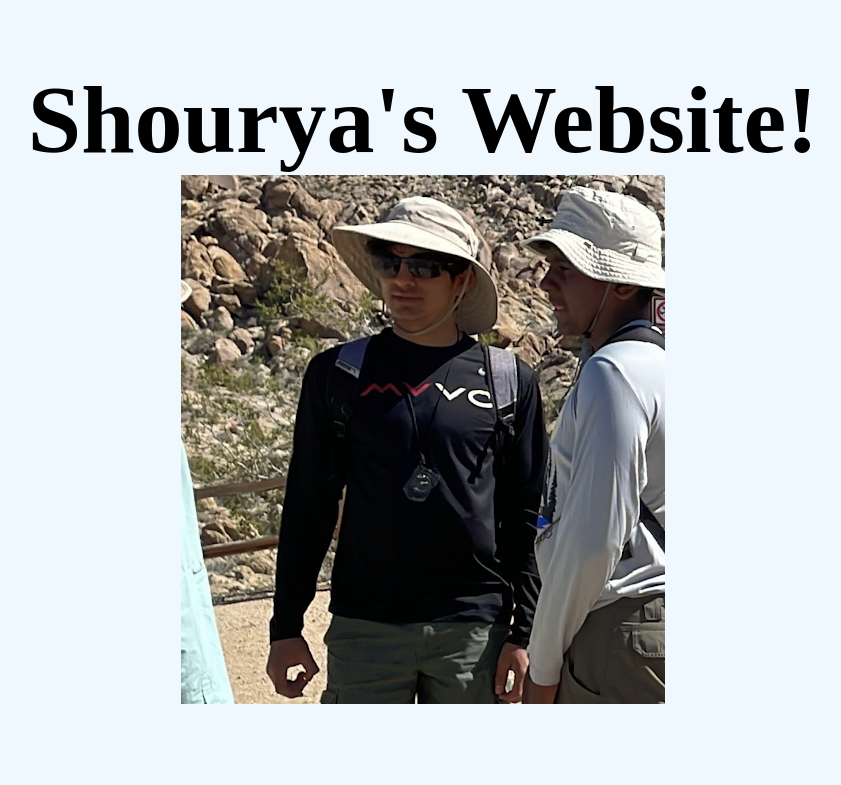
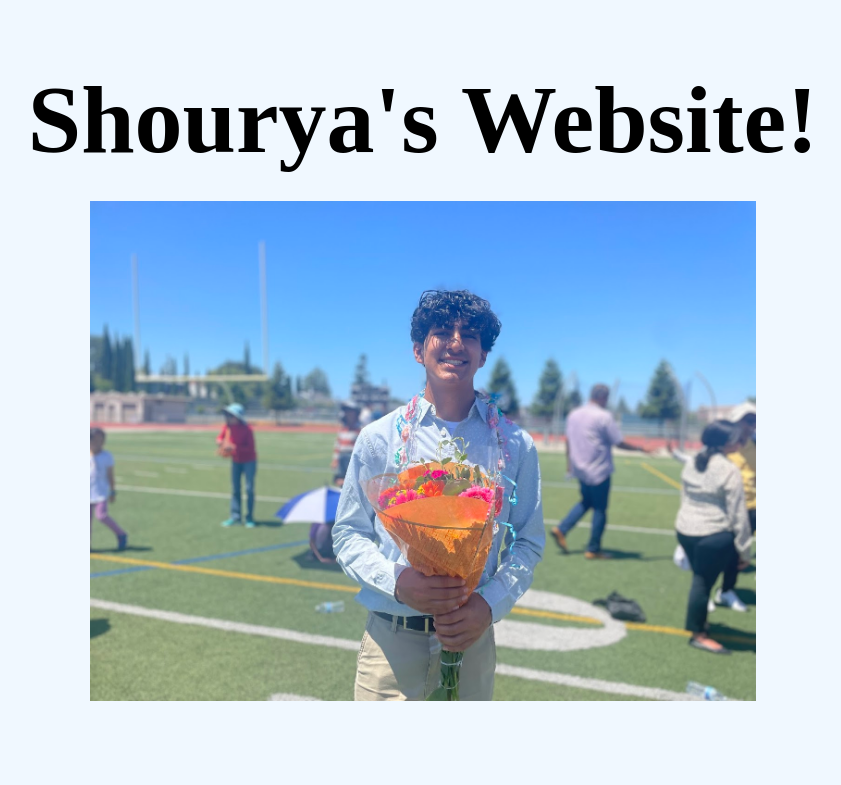
Before and after one commit to ShouryaBatra/Me, a plain HTML site: page index.html in a window 1280 px wide. Shown: the top 785 px of the page, without its empty margins (217-1058 px from the left). Drawn offline with Linux system fonts and the light colour scheme.

Commit message:
picture change

```diff
--- a/index.html
+++ b/index.html
@@ -18,7 +18,7 @@
 
   <h1>
     Shourya's Website!<br>
-    <img src="shouryaImg.png">
+    <img src="shouryaImg.jpg" height="500px">
   </h1>
 
   <pre>
--- a/shouryasPageStyles.css
+++ b/shouryasPageStyles.css
@@ -17,6 +17,10 @@ pre {
     transition: background-color 1.5s;
 }
 
+img {
+    padding-top: 2%;
+}
+
 pre:hover {
     background-color: grey;
 }
```
Also changed, not shown: shouryaImg.jpg (added), shouryaImg.png (deleted).
